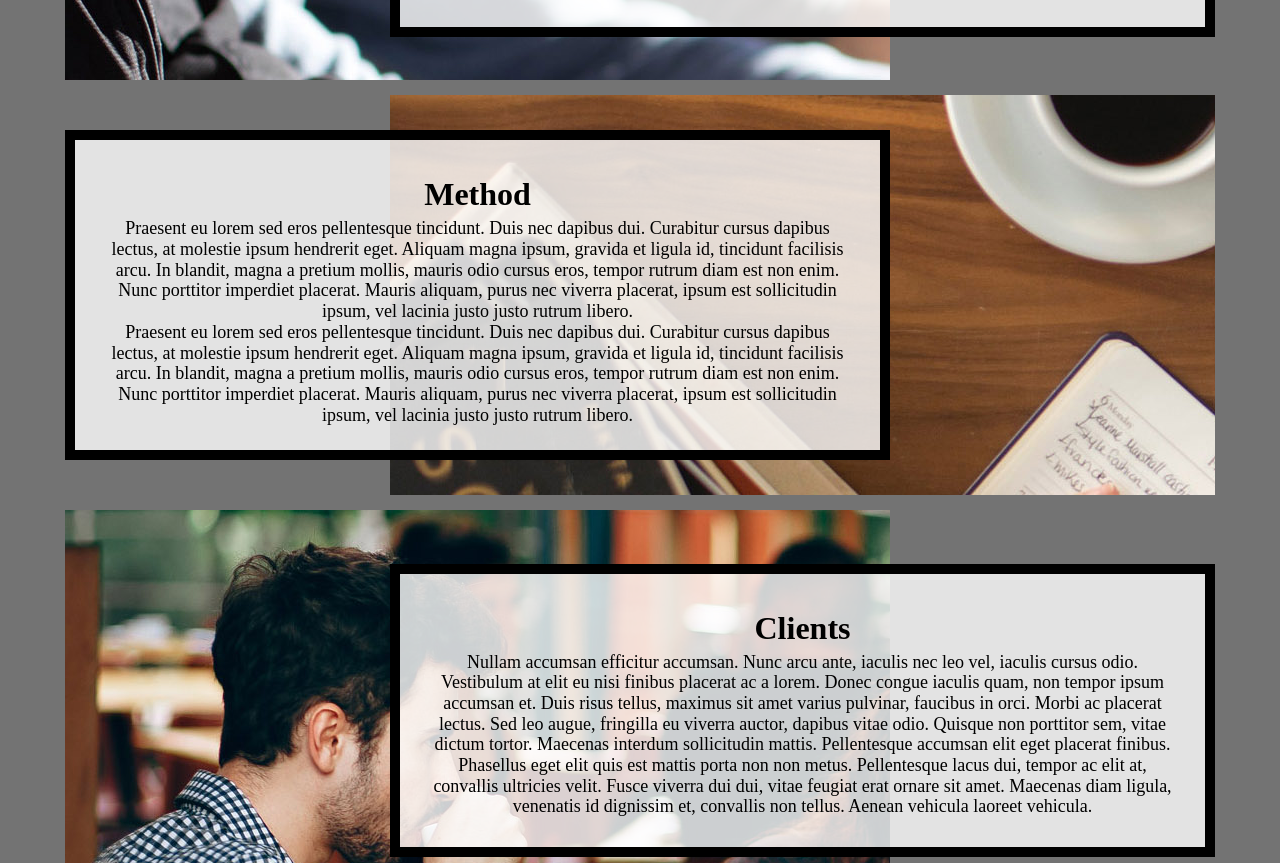
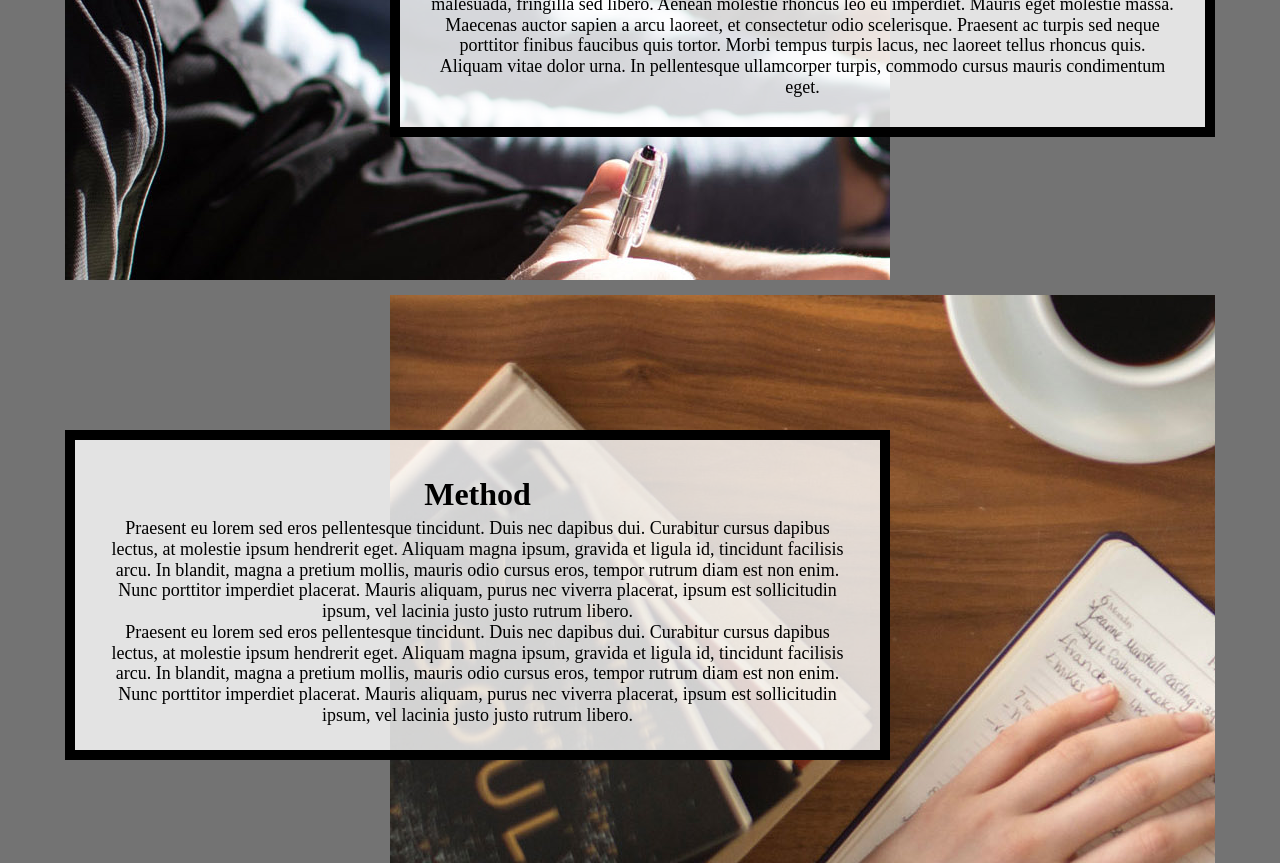
Before and after one commit to seirani/hw4-2023, a plain HTML site: page index.html in a window 1280 px wide. Shown: the part 836-1699 px from the top of the page. Drawn offline with Linux system fonts and the light colour scheme.

Commit message:
Add files via upload

```diff
--- a/css/style.css
+++ b/css/style.css
@@ -178,7 +178,7 @@ first div in the grid  and place it in the grid. */
  /* Step 8: Write the selector/rule property to style the .text-block class. */
 .text-block {
   margin: auto;
-  align-content: center;
+  align-items: center;
   justify-content: center;
   text-align: center;
 }
@@ -211,12 +211,10 @@ first div in the grid  and place it in the grid. */
 
   .about, .clients, .method-image, .contact-image {
     grid-column: 3 / span 2;
-    max-height: 400px;
   }
 
   .method, .contact, .about-image, .clients-image {
     grid-column: 2 / span 2;
-    max-height: 400px;
   }
 
  /* Step 13:Write the selector/rule property to update the .text-block class */
```
